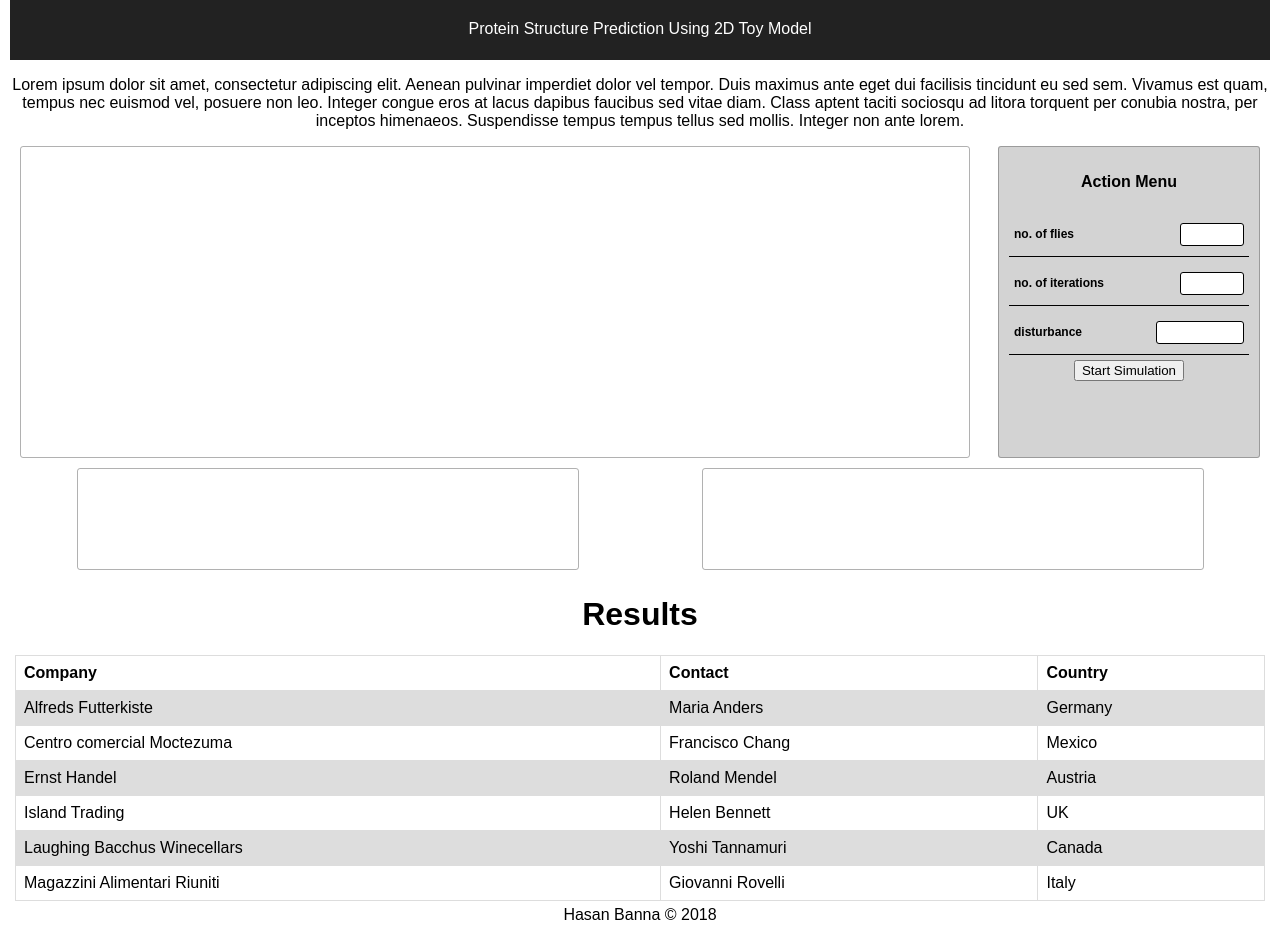
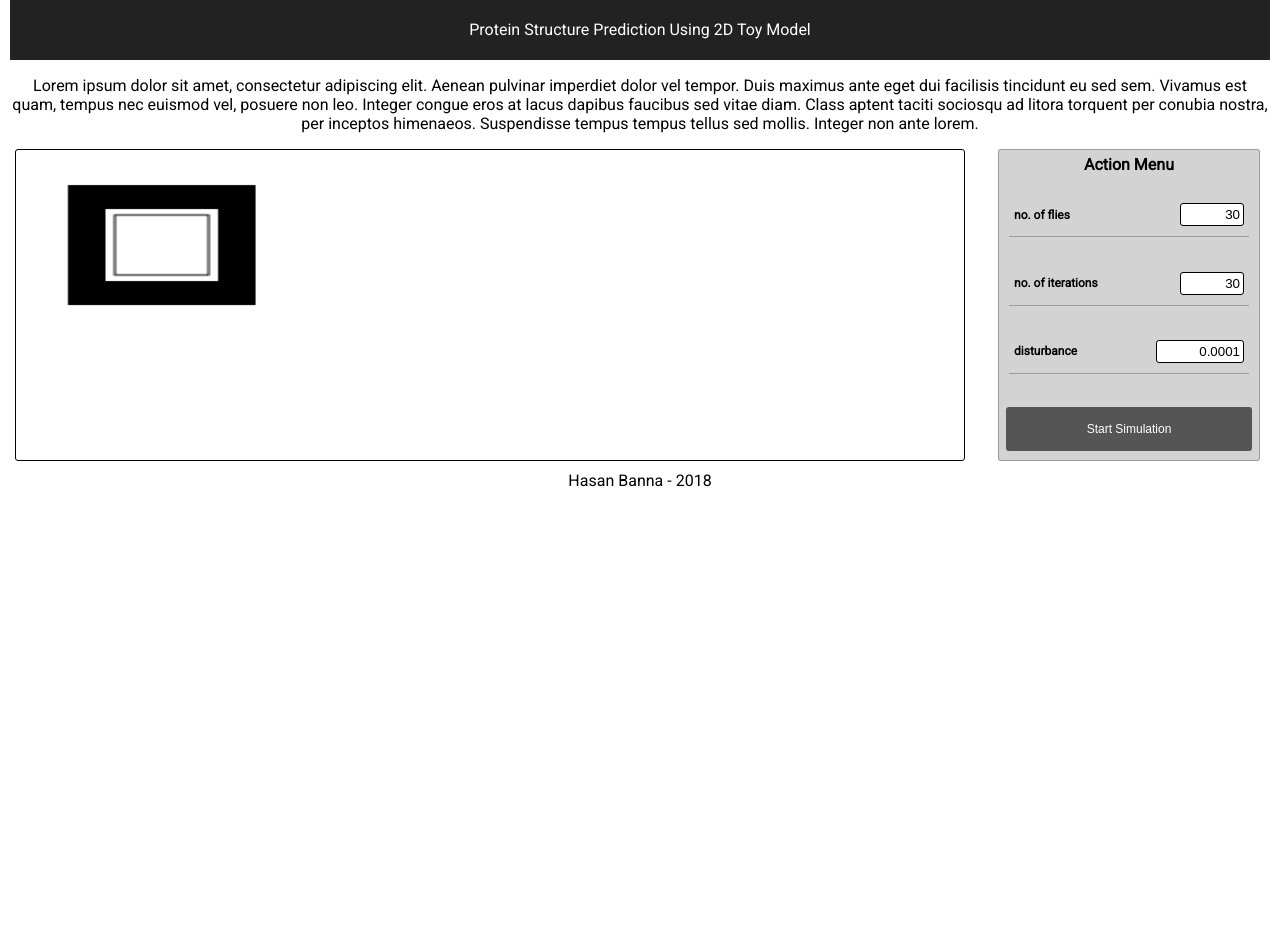
Before and after one commit to hasanbanna/dispersive-flies-showcase, a React (Create React App) app: page / in a window 1280 px wide. After the commit the page ends 800 px from the top, so only its background shows below. Built offline with nearby package versions, Linux system fonts and the light colour scheme.

Commit message:
model animation wip

```diff
--- a/src/App.css
+++ b/src/App.css
@@ -1,10 +1,9 @@
+@import url('https://fonts.googleapis.com/css?family=Roboto');
+
 .App {
   text-align: center;
-}
-
-.App-logo {
-  animation: App-logo-spin infinite 20s linear;
-  height: 80px;
+  font-family: 'Roboto';
+  -webkit-font-smoothing: antialiased;
 }
 
 .App-header {
@@ -46,14 +45,16 @@ div {
   border: 1px solid rgba(100,100,100,0.5);
   border-radius: 3px;
   background-color: lightgrey;
+  display: flex;
+  flex-direction: column;
+  justify-content: space-between;
 }
 
 .action-menu-input {
   display: flex;
   justify-content: space-between;
-  padding: 10px 5px 10px 5px;
-  border-bottom: 1px solid black;
-
+  padding: 5px 5px 10px 5px;
+  border-bottom: 1px solid rgba(100,100,100,0.5);
 }
 .input-label {
   font-size: 12px;
@@ -118,3 +119,21 @@ td, th {
 tr:nth-child(even) {
   background-color: #dddddd;
 }
+
+.button {
+  background-color: #555555;
+  border: none;
+  color: white;
+  padding: 15px 32px;
+  text-align: center;
+  text-decoration: none;
+  display: inline-block;
+  font-size: 12px;
+  margin: 4px 2px;
+  cursor: pointer;
+  border-radius: 3px;
+}
+
+#tutorial {
+  border: 1px solid black;
+}
--- a/src/App.js
+++ b/src/App.js
@@ -9,8 +9,7 @@ class App extends Component {
         <Header />
         <p>Lorem ipsum dolor sit amet, consectetur adipiscing elit. Aenean pulvinar imperdiet dolor vel tempor. Duis maximus ante eget dui facilisis tincidunt eu sed sem. Vivamus est quam, tempus nec euismod vel, posuere non leo. Integer congue eros at lacus dapibus faucibus sed vitae diam. Class aptent taciti sociosqu ad litora torquent per conubia nostra, per inceptos himenaeos. Suspendisse tempus tempus tellus sed mollis. Integer non ante lorem.</p>
         <Simulation />
-        <Graphs />
-        <Result />
+        {/* <Result /> */}
         <Footer />
       </div>
     );
@@ -33,84 +32,79 @@ class Simulation extends Component {
   render () {
     return (
     <div className="simulation-container">
-      <div className="canvas"></div>
+      <canvas className="canvas" id="tutorial" width="500" height="250"></canvas>
       <ActionMenu />
     </div>
     )
   }
-}
-
-
-// Graph Component
-
-class Graphs extends Component {
-  render () {
-    return (
-      <div className="graph-container">
-        <div className="graph-one"></div>
-        <div className="graph-two"></div>
-      </div>
-    )
+  componentDidMount() {
+    let canvas = document.getElementById('tutorial');
+    if(canvas.getContext){
+      var ctx = canvas.getContext('2d');
+      ctx.fillRect(25, 25, 100, 100);
+      ctx.clearRect(45, 45, 60, 60);
+      ctx.strokeRect(50, 50, 50, 50);
+    }
   }
 }
 
 // Result Component
 
-class Result extends Component {
-  render () {
-    const pStyle = {
-      textAlign: 'center'
-    }
-    return(
-      <div className="results-container">
-        <h1 style={pStyle}>Results</h1>
-        <table>
-          <tr>
-            <th>Company</th>
-            <th>Contact</th>
-            <th>Country</th>
-          </tr>
-          <tr>
-            <td>Alfreds Futterkiste</td>
-            <td>Maria Anders</td>
-            <td>Germany</td>
-          </tr>
-          <tr>
-            <td>Centro comercial Moctezuma</td>
-            <td>Francisco Chang</td>
-            <td>Mexico</td>
-          </tr>
-          <tr>
-            <td>Ernst Handel</td>
-            <td>Roland Mendel</td>
-            <td>Austria</td>
-          </tr>
-          <tr>
-            <td>Island Trading</td>
-            <td>Helen Bennett</td>
-            <td>UK</td>
-          </tr>
-          <tr>
-            <td>Laughing Bacchus Winecellars</td>
-            <td>Yoshi Tannamuri</td>
-            <td>Canada</td>
-          </tr>
-          <tr>
-            <td>Magazzini Alimentari Riuniti</td>
-            <td>Giovanni Rovelli</td>
-            <td>Italy</td>
-          </tr>
-        </table>
-      </div>
-     )
-  }
-}
+// class Result extends Component {
+//   render () {
+//     const pStyle = {
+//       textAlign: 'center'
+//     }
+//     return(
+//       <div className="results-container">
+//         <h1 style={pStyle}>Results</h1>
+//         <table>
+//           <tr>
+//             <th>Company</th>
+//             <th>Contact</th>
+//             <th>Country</th>
+//           </tr>
+//           <tr>
+//             <td>Alfreds Futterkiste</td>
+//             <td>Maria Anders</td>
+//             <td>Germany</td>
+//           </tr>
+//           <tr>
+//             <td>Centro comercial Moctezuma</td>
+//             <td>Francisco Chang</td>
+//             <td>Mexico</td>
+//           </tr>
+//           <tr>
+//             <td>Ernst Handel</td>
+//             <td>Roland Mendel</td>
+//             <td>Austria</td>
+//           </tr>
+//           <tr>
+//             <td>Island Trading</td>
+//             <td>Helen Bennett</td>
+//             <td>UK</td>
+//           </tr>
+//           <tr>
+//             <td>Laughing Bacchus Winecellars</td>
+//             <td>Yoshi Tannamuri</td>
+//             <td>Canada</td>
+//           </tr>
+//           <tr>
+//             <td>Magazzini Alimentari Riuniti</td>
+//             <td>Giovanni Rovelli</td>
+//             <td>Italy</td>
+//           </tr>
+//         </table>
+//       </div>
+//      )
+//   }
+// }
 
 class Footer extends Component {
   render () {
     return (
       <div>
-        Hasan Banna © 2018
+        Hasan Banna - 2018
       </div>
     )
   }
--- a/src/components/ActionMenu.js
+++ b/src/components/ActionMenu.js
@@ -5,11 +5,11 @@ export default class ActionMenu extends Component {
   render () {
     return(
       <div className="action-menu">
-        <h4>Action Menu</h4>
-        <ActionMenuInput name="no. of flies" min="30" max="100" />
-        <ActionMenuInput name="no. of iterations" min="30" max="100" />
-        <ActionMenuInput name="disturbance" step="0.0001" min="0.0001" max="0.1" />
-        <button>Start Simulation</button>
+        <strong>Action Menu</strong>
+        <ActionMenuInput name="no. of flies" value="30" min="30" max="100"/>
+        <ActionMenuInput name="no. of iterations" value="30" min="30" max="100" />
+        <ActionMenuInput name="disturbance" value="0.0001" step="0.0001" min="0.0001" max="0.1" />
+        <button className="button">Start Simulation</button>
       </div>
 
     )
--- a/src/components/ActionMenuInput.js
+++ b/src/components/ActionMenuInput.js
@@ -5,14 +5,22 @@ export default class ActionMenuInput extends Component {
   render () {
     return (
       <div className="action-menu-input">
-        <label className="input-label" for={this.addDashesBetween(this.props.name)}>{this.props.name}</label>
+        <label
+          className="input-label"
+          htmlFor={this.addDashesBetween(this.props.name)}>
+          {this.props.name}
+          </label>
         <input
           className="input-number"
           type="number"
           id={this.addDashesBetween(this.props.name)}
-          min={this.props.min} max={this.props.max}
+          min={this.props.min}
+          max={this.props.max}
           step={this.props.step}
-          dir="rtl"></input>
+          dir="rtl"
+          defaultValue={this.props.value}>
+        </input>
+
       </div>
     )
   }
```
